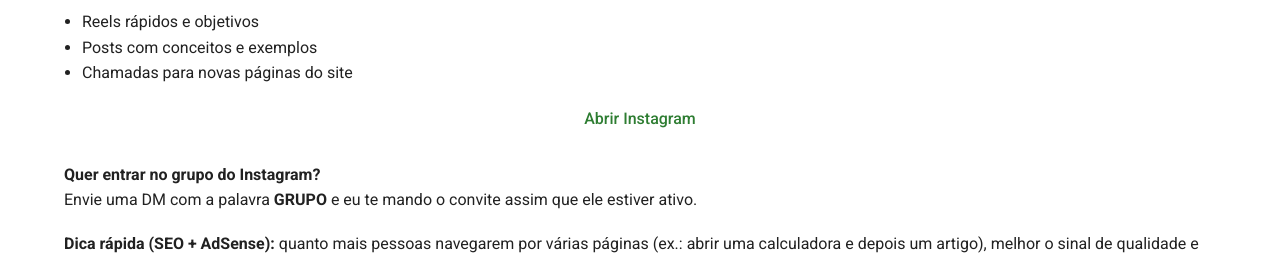
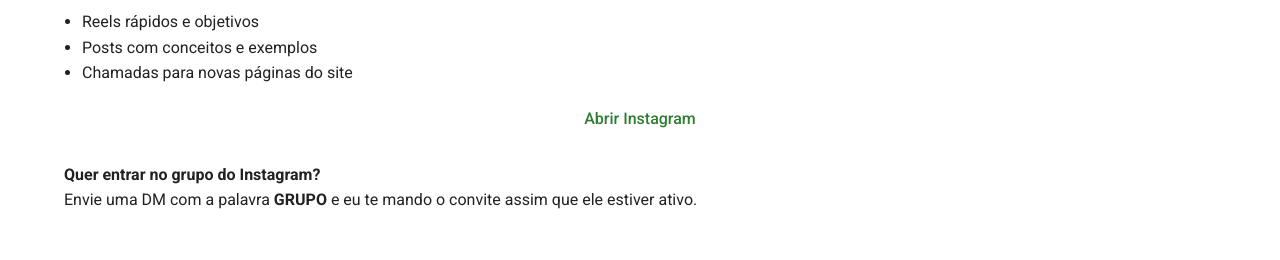
Before and after one commit to cerebromilionario/cerebromilionario, a plain HTML site: page comunidade.html in a window 1280 px wide. Shown: the part 536-796 px from the top of the page. Drawn offline with nearby package versions, Linux system fonts and the light colour scheme.

Commit message:
Update comunidade.html

```diff
--- a/comunidade.html
+++ b/comunidade.html
@@ -126,9 +126,6 @@
 </div>
 </div>
 <div class="callout" style="margin-top:18px;">
-<strong>Dica rápida (SEO + AdSense):</strong> quanto mais pessoas navegarem por várias páginas (ex.: abrir uma calculadora e depois um artigo),
-      melhor o sinal de qualidade e utilidade do seu site.
-    </div>
 </div>
 </section>
 </main>
```
